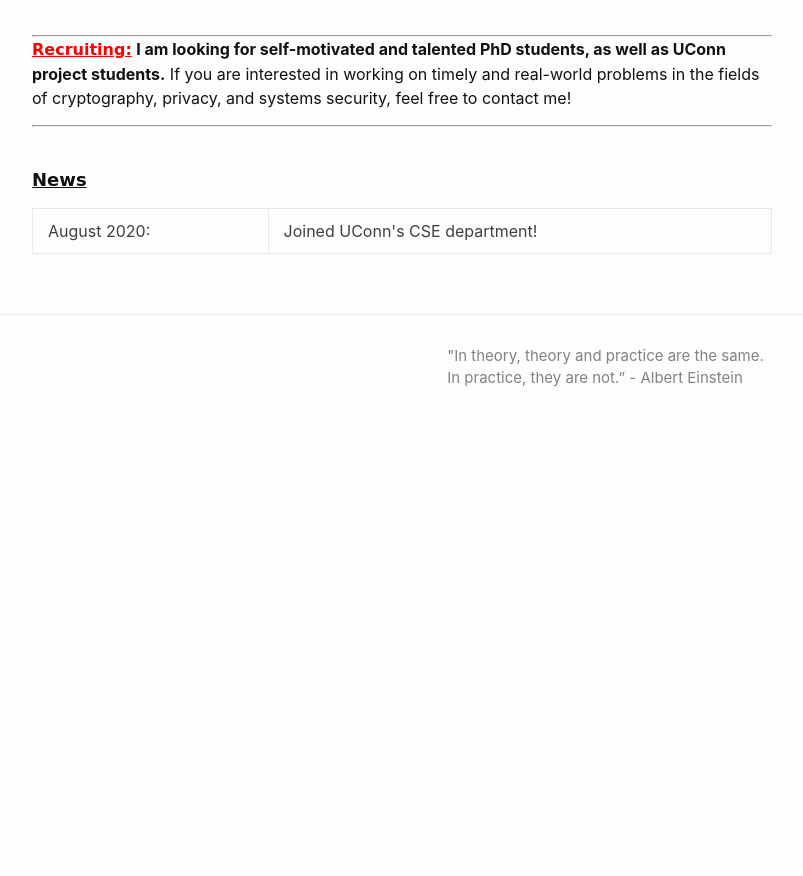
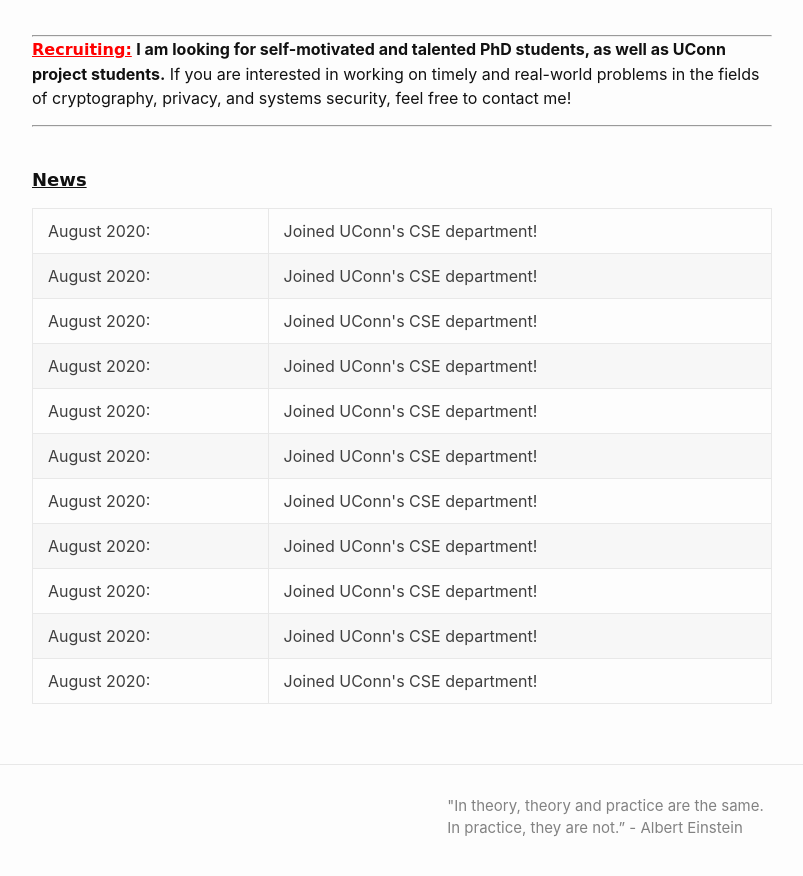
Before and after one commit to GhadaAlmashaqbeh/GhadaAlmashaqbeh.github.io, a Jekyll site: the page built from index.md, in a window 1280 px wide and 900 px high, scrolled down 594 px. Shown: the top 876 px of the window, without its empty margins (238-1041 px from the left). Built offline with Jekyll 4.4.1, drawn with Linux system fonts in a browser that asks for light colours; before the commit the page ends 1044 px from its top, so only the background shows below that.

Commit message:
edit news table

```diff
--- a/index.md
+++ b/index.md
@@ -38,4 +38,44 @@
     <td>August 2020:</td>
     <td>Joined UConn's CSE department!</td>
   </tr>
+   <tr>
+    <td>August 2020:</td>
+    <td>Joined UConn's CSE department!</td>
+  </tr>
+   <tr>
+    <td>August 2020:</td>
+    <td>Joined UConn's CSE department!</td>
+  </tr>
+   <tr>
+    <td>August 2020:</td>
+    <td>Joined UConn's CSE department!</td>
+  </tr>
+   <tr>
+    <td>August 2020:</td>
+    <td>Joined UConn's CSE department!</td>
+  </tr>
+   <tr>
+    <td>August 2020:</td>
+    <td>Joined UConn's CSE department!</td>
+  </tr>
+   <tr>
+    <td>August 2020:</td>
+    <td>Joined UConn's CSE department!</td>
+  </tr>
+   <tr>
+    <td>August 2020:</td>
+    <td>Joined UConn's CSE department!</td>
+  </tr>
+   <tr>
+    <td>August 2020:</td>
+    <td>Joined UConn's CSE department!</td>
+  </tr>
+   <tr>
+    <td>August 2020:</td>
+    <td>Joined UConn's CSE department!</td>
+  </tr>
+   <tr>
+    <td>August 2020:</td>
+    <td>Joined UConn's CSE department!</td>
+  </tr>
 </table>
```
